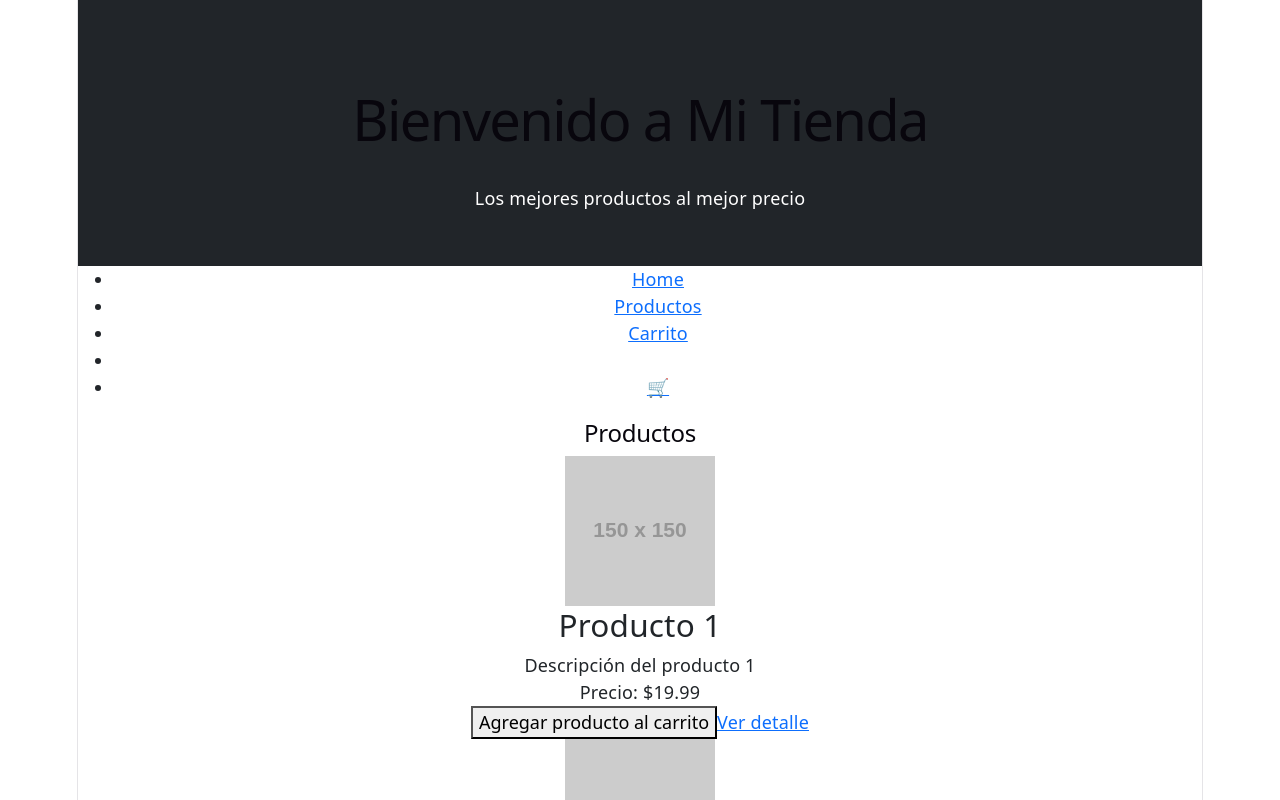
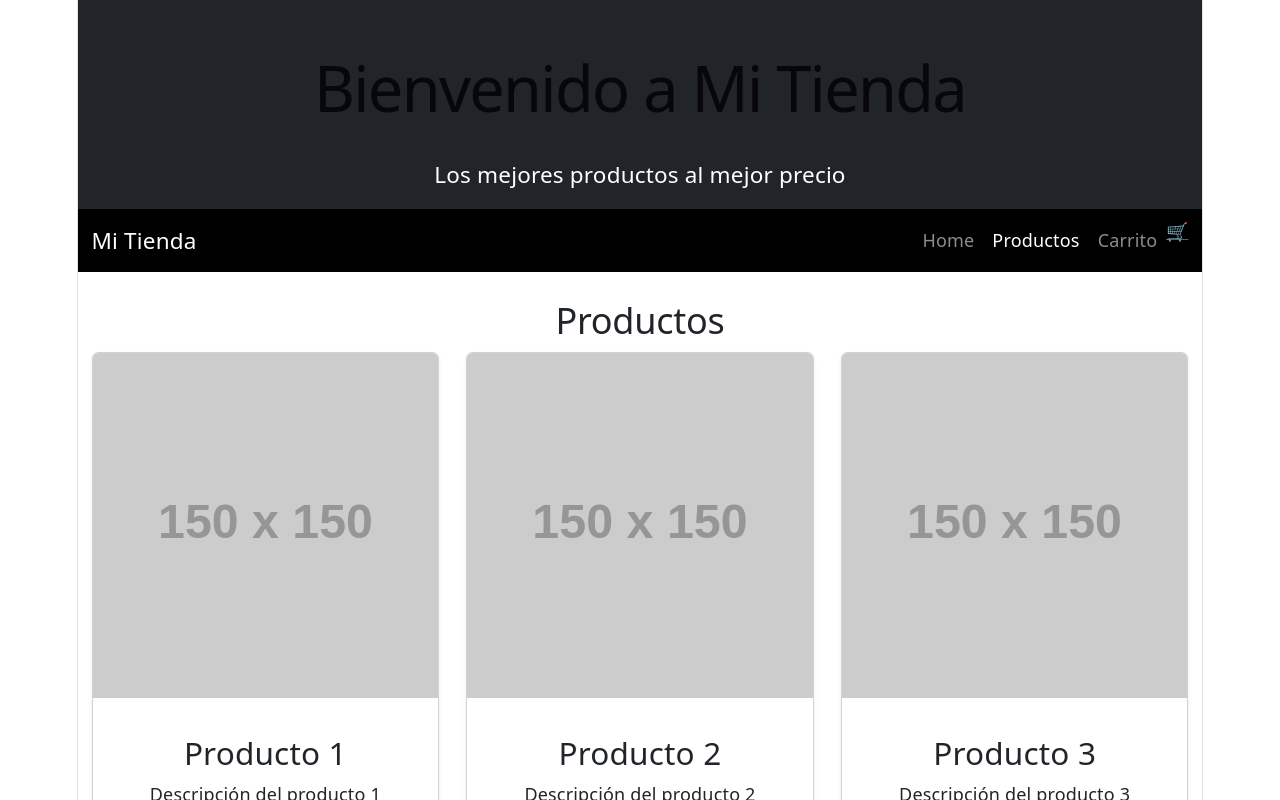
Before and after one commit to fraperrone/pre-entrega-react-2026, a React (Vite) app: page /productos in a window 1280 px wide. Shown: the top 800 px of the page. Built offline with nearby package versions, Linux system fonts and the light colour scheme.

Commit message:
primera entrega - version 1

```diff
--- a/src/components/Cart.jsx
+++ b/src/components/Cart.jsx
@@ -5,21 +5,42 @@ export default function Cart() {
   const { cart, removeFromCart, clearCart } = useContext(CartContext);
 
   return (
-    <div>
-      <h2>Carrito</h2>
+    <div className="container my-5">
+      <h2 className="h2 text-center mb-4">🛒 Carrito de compras</h2>
+
       {Array.isArray(cart) && cart.length === 0 ? (
-        <p>El carrito está vacío</p>
+        <div className="alert alert-info text-center">
+          El carrito está vacío
+        </div>
       ) : (
         <>
-          <ul>
+          <ul className="list-group mb-3">
             {cart.map((prod) => (
-              <li key={prod.id}>
-                {prod.nombre} - ${prod.precio}
-                <button onClick={() => removeFromCart(prod.id)}>Eliminar</button>
+              <li
+                key={prod.id}
+                className="list-group-item d-flex justify-content-between align-items-center"
+              >
+                <div>
+                  <strong>{prod.nombre}</strong> - ${prod.precio}
+                </div>
+                <button
+                  className="btn btn-sm btn-danger"
+                  onClick={() => removeFromCart(prod.id)}
+                >
+                  Eliminar
+                </button>
               </li>
             ))}
           </ul>
-          <button onClick={clearCart}>Vaciar carrito</button>
+
+          <div className="d-flex justify-content-between">
+            <button className="btn btn-outline-danger" onClick={clearCart}>
+              Vaciar carrito
+            </button>
+            <button className="btn btn-success">
+              Finalizar compra
+            </button>
+          </div>
         </>
       )}
     </div>
--- a/src/components/Header.jsx
+++ b/src/components/Header.jsx
@@ -1,8 +1,11 @@
 export default function Header() {
   return (
-    <header className="bg-dark text-white text-center py-5">
-      <h1>Bienvenido a Mi Tienda</h1>
-      <p>Los mejores productos al mejor precio</p>
+    <header
+      className="bg-dark text-white text-center d-flex flex-column justify-content-center align-items-center py-3"
+
+    >
+      <h1 className="display-4">Bienvenido a Mi Tienda</h1>
+      <p className="lead">Los mejores productos al mejor precio</p>
     </header>
   )
 }
--- /dev/null
+++ b/src/components/Home.jsx
@@ -0,0 +1,14 @@
+
+
+export default function Home(){
+
+    return(
+        <div className="container my-5">
+        <h2 className="h2 text-center mb-4">¿Qué ofrecemos?</h2>
+        <p className="text-center">
+          En nuestra tienda online encontrarás una amplia variedad de productos seleccionados con la mejor calidad y precios competitivos.
+          Comprá de manera rápida, segura y desde cualquier lugar, con envíos a todo el país.
+        </p>
+      </div>
+    )
+}
--- a/src/components/Item.jsx
+++ b/src/components/Item.jsx
@@ -5,12 +5,16 @@ import { Link } from 'react-router-dom'
 export default function Item({ producto }) {
   const { addToCart } = useContext(CartContext)
   return (
-    <div className="item">
-      <img src={producto.imagen} alt={producto.nombre} />
-      <h3>{producto.nombre}</h3>
-      <p>{producto.descripcion}</p>
-      <p>Precio: ${producto.precio}</p>
-      <button
+    <div className="col-md-4 mb-4">
+      <div className="card h-100 shadow-sm">
+        <img src={producto.imagen} alt={producto.nombre} className='card-img-top' />
+        <div className='card-body'>
+
+        </div>
+        <h3 className='card-title'>{producto.nombre}</h3>
+        <p className='card-text'>{producto.descripcion}</p>
+        <p className='card-text fw-bold'>Precio: ${producto.precio}</p>
+        <button className='btn btn-primary'
           onClick={() =>
             addToCart({
               id: producto.id,
@@ -21,7 +25,10 @@ export default function Item({ producto }) {
         >
           Agregar producto al carrito
         </button>
-      <Link to={`${producto.id}`} state={{producto}}>Ver detalle</Link>
+        <Link to={`${producto.id}`} state={{ producto }}>
+          Ver detalle
+        </Link>
+      </div>
     </div>
   )
 }
--- a/src/components/ItemlistContainer.jsx
+++ b/src/components/ItemlistContainer.jsx
@@ -1,26 +1,42 @@
-
 import Item from './Item'
 import { useState, useEffect } from 'react'
 
-
-export default function ItemlistContainer() {
+export default function ItemListContainer() {
   const [productos, setProductos] = useState([])
+  const [loading, setLoading] = useState(true)
 
   useEffect(() => {
     fetch('/data/productos.json')
       .then((res) => res.json())
-      .then((data) => setProductos(data))
-      .catch((error) => console.error('Error cargando productos:', error))
+      .then((data) => {
+        setTimeout(() => {
+          setProductos(data)
+          setLoading(false)
+        }, 1000) // espera 1 segundo antes de actualizar
+      })
+      .catch((error) => {
+        console.error('Error cargando productos:', error)
+        setLoading(false)
+      })
   }, [])
 
   return (
-    <div className="item-list-container">
-      <h2>Productos</h2>
-      <div className="item-list">
-        {productos.map((producto) => (
-          <Item key={producto.id} producto={producto} />
-        ))}
-      </div>
+    <div className="container my-4">
+      <h2 className="h2">Productos</h2>
+
+      {loading ? (
+        <div className="d-flex justify-content-center my-5">
+          <div className="spinner-border text-primary" role="status">
+            <span className="visually-hidden">Cargando...</span>
+          </div>
+        </div>
+      ) : (
+        <div className="row">
+          {productos.map((producto) => (
+            <Item key={producto.id} producto={producto} />
+          ))}
+        </div>
+      )}
     </div>
   )
 }
--- a/src/components/Nav.jsx
+++ b/src/components/Nav.jsx
@@ -1,18 +1,47 @@
-
-import { Link, NavLink } from "react-router-dom";
-import CartWidget from "./CartWidget";
-
+import { NavLink } from 'react-router-dom'
+import CartWidget from './CartWidget'
 
 export default function Nav() {
-    return (
-        <nav>
-            <ul>
-                <li><NavLink to="/">Home</NavLink></li>
-                <li><NavLink to="/productos">Productos</NavLink></li>
-                <li><NavLink to="/carrito">Carrito</NavLink></li>
-                <li><NavLink to="/producto/:id"></NavLink></li>
-                <li><CartWidget></CartWidget></li>
-            </ul>
-        </nav>
-    )
+  return (
+    <nav
+      className="navbar navbar-expand-lg navbar-dark bg-black"
+    >
+      <div className="container-fluid">
+        <NavLink className="navbar-brand" to="/">
+          Mi Tienda
+        </NavLink>
+        <button
+          className="navbar-toggler"
+          type="button"
+          data-bs-toggle="collapse"
+          data-bs-target="#navbarNav"
+        >
+          <span className="navbar-toggler-icon"></span>
+        </button>
+
+        <div className="collapse navbar-collapse" id="navbarNav">
+          <ul className="navbar-nav ms-auto">
+            <li className="nav-item">
+              <NavLink className="nav-link" to="/">
+                Home
+              </NavLink>
+            </li>
+            <li className="nav-item">
+              <NavLink className="nav-link" to="/productos">
+                Productos
+              </NavLink>
+            </li>
+            <li className="nav-item">
+              <NavLink className="nav-link" to="/carrito">
+                Carrito
+              </NavLink>
+            </li>
+            <li className="nav-item">
+              <CartWidget />
+            </li>
+          </ul>
+        </div>
+      </div>
+    </nav>
+  )
 }
--- a/src/router/RouterApp.jsx
+++ b/src/router/RouterApp.jsx
@@ -3,13 +3,14 @@ import Layout from '../layout/Layout'
 import ItemlistContainer from '../components/ItemlistContainer'
 import Carrito from '../components/Cart'
 import ItemDetails from '../components/ItemDetails'
+import Home from '../components/Home'
 
 export default function RouterApp() {
   return (
       <Routes>
         <Route path="/" element={<Layout />}>
           {/* ruta productos */}
-          <Route index element={<h1>Home</h1>} />
+          <Route index element={<Home />} />
           <Route path="/productos" element={<ItemlistContainer />} />
           {/* ruta producto por id */}
           <Route path="/productos/:id" element={<ItemDetails></ItemDetails>} />
```
Lines whose indentation alone changed are shown as unchanged.
